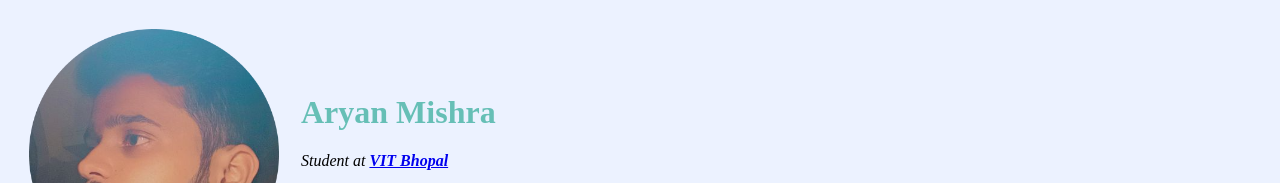
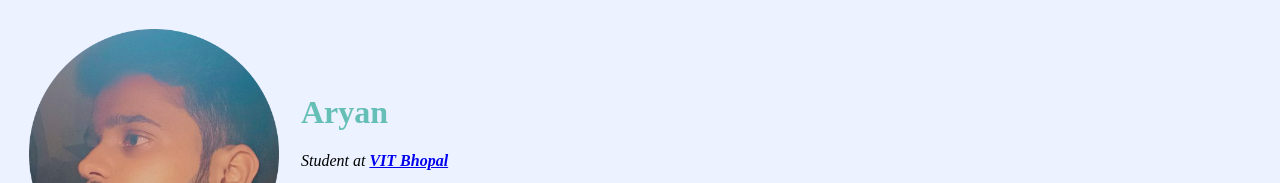
Before and after one commit to DevAaaryan/CV, a plain HTML site: page index.html in a window 1280 px wide. Shown: the top 183 px of the page. Drawn offline with Linux system fonts and the light colour scheme.

Commit message:
Chaning the Name

```diff
--- a/index.html
+++ b/index.html
@@ -12,7 +12,7 @@
     <table cellspacing="20">
         <tr>
             <td><img src="images/Aryan2.png" alt="Aryan's profile picture"></td>
-            <td><h1>Aryan Mishra</h1>
+            <td><h1>Aryan </h1>
                 <p><em>Student at <strong><a href="https://vitbhopal.ac.in/">VIT Bhopal</a></strong></em></p>
                 <p>Hello everyone, My name is Aryan Mishra 💖,
                     and I am from Unnao, Uttar Pradesh.
```
